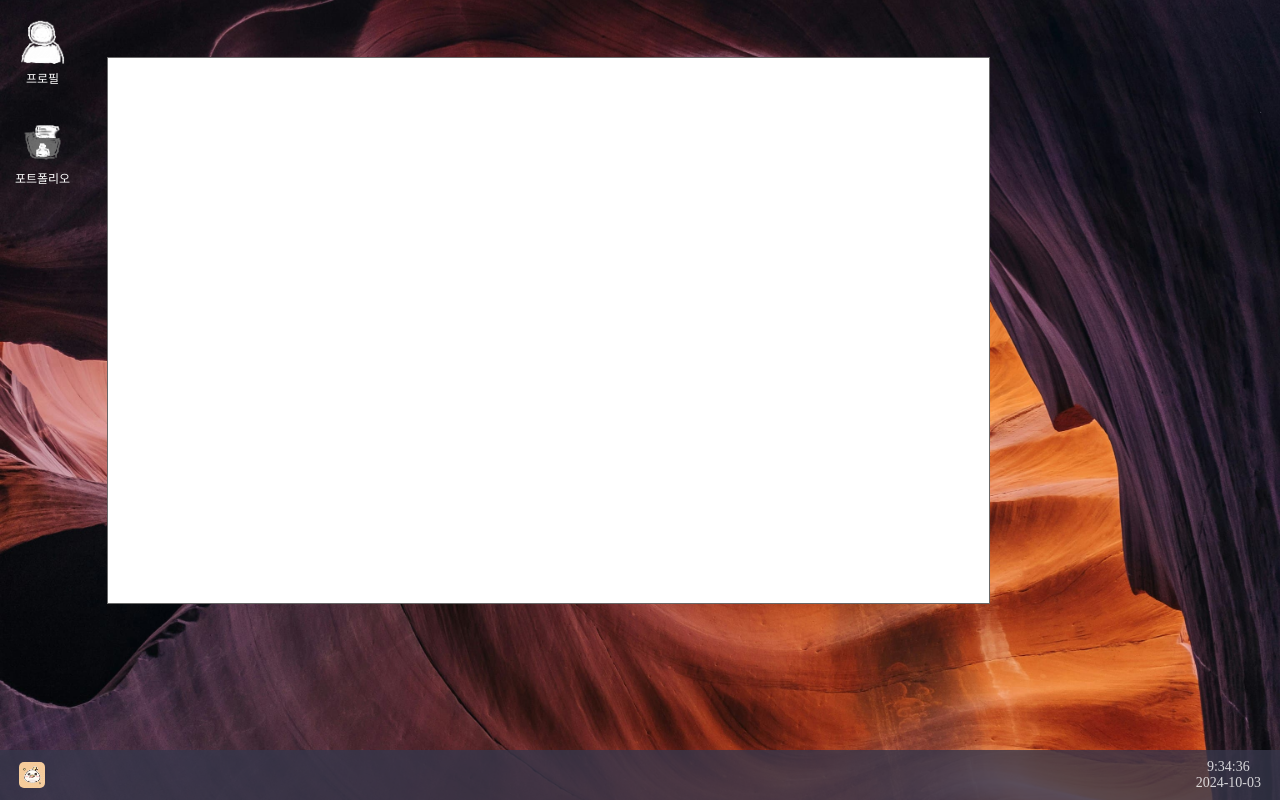
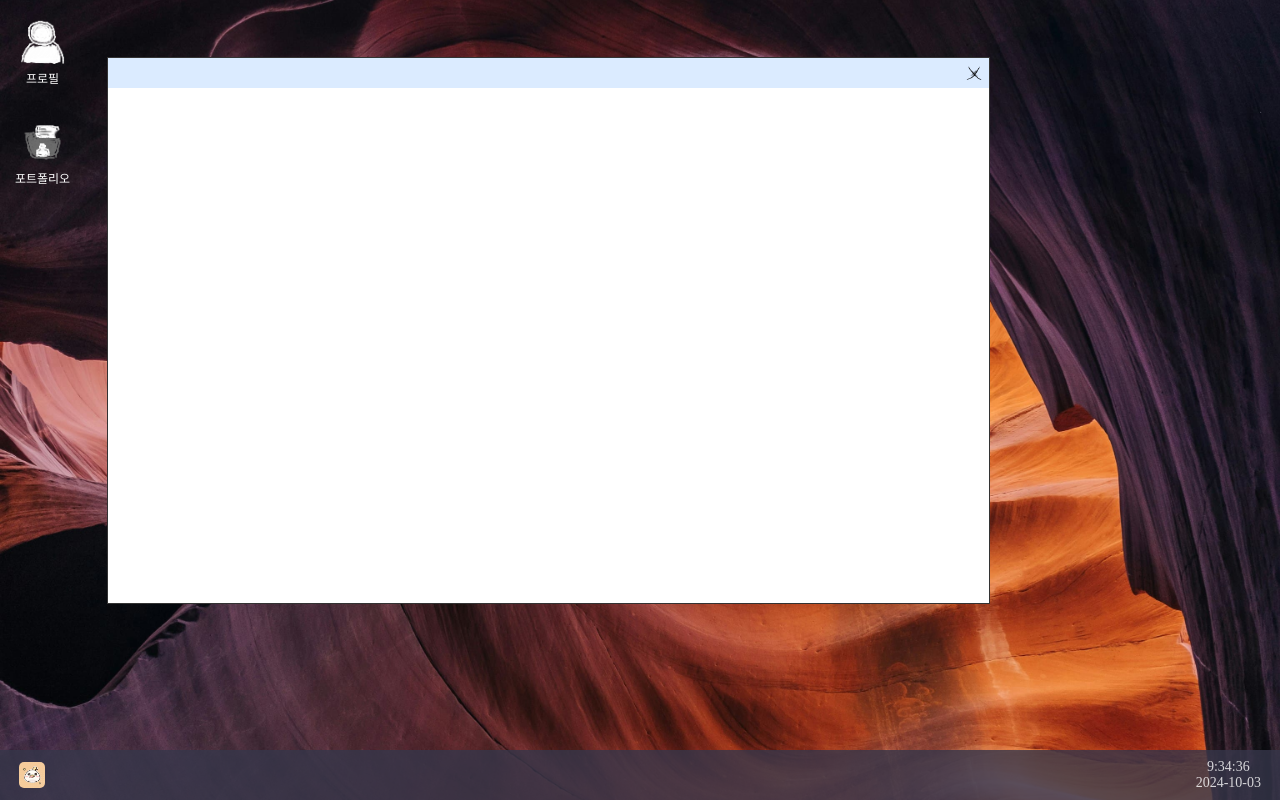
Before and after one commit to gnemek20/rnjs, a Next.js app: page / in a window 1280 px wide. Built offline with nearby package versions, Linux system fonts and the light colour scheme.

Commit message:
웹 상단 작업 표시줄 추가, 작업 표시줄 드래그 시 웹이 이동하는 기능 추가, (outline / webTaskbar / web)의 css 파일 분리

```diff
--- a/components/web.tsx
+++ b/components/web.tsx
@@ -1,16 +1,24 @@
 import styles from '@/styles/web/web.module.css';
+import outlineStyles from '@/styles/web/outline.module.css';
+import webTaskbarStyles from '@/styles/web/webTaskbar.module.css';
+import Image from 'next/image';
 import { useEffect, useRef, useState } from 'react';
+
+const xIcon = {
+  src: require('@/public/icons/x.png'),
+  alt: 'x'
+}
 
 const Web = () => {
   const webRef = useRef<HTMLDivElement>(null);
 
-  const Outline = () => {
   const [webTop, setWebTop] = useState<number>();
   const [webLeft, setWebLeft] = useState<number>();
 
   const [webWidth, setWebWidth] = useState<number>();
   const [webHeight, setWebHeight] = useState<number>();
 
+  const Outline = () => {
     type straight = 't' | 'r' | 'b' | 'l';
     type diagonal = 'tl' | 'tr' | 'br' | 'bl';
 
@@ -58,6 +66,56 @@ const Web = () => {
       document.addEventListener('mouseup', finishResizing, { once: true });
     }
 
+    return (
+      <div className={`${outlineStyles.outline}`}>
+        <div className={`${outlineStyles.line}`}>
+          {/* 위, 오른쪽, 아래, 왼쪽 */}
+          <div onMouseDown={(event: React.MouseEvent) => startResizing(event, 't')} />
+          <div onMouseDown={(event: React.MouseEvent) => startResizing(event, 'r')} />
+          <div onMouseDown={(event: React.MouseEvent) => startResizing(event, 'b')} />
+          <div onMouseDown={(event: React.MouseEvent) => startResizing(event, 'l')} />
+        </div>
+        <div className={`${outlineStyles.vertex}`}>
+          {/* 북서, 북동, 남동, 남서 */}
+          <div onMouseDown={(event: React.MouseEvent) => startResizing(event, 'tl')} />
+          <div onMouseDown={(event: React.MouseEvent) => startResizing(event, 'tr')} />
+          <div onMouseDown={(event: React.MouseEvent) => startResizing(event, 'br')} />
+          <div onMouseDown={(event: React.MouseEvent) => startResizing(event, 'bl')} />
+        </div>
+      </div>
+    );
+  }
+
+  const WebTaskbar = () => {
+    const startMoving = (clickEvent: React.MouseEvent) => {
+      const moveWeb = (moveEvent: MouseEvent) => {
+        const deltaX = moveEvent.screenX - clickEvent.screenX;
+        const deltaY = moveEvent.screenY - clickEvent.screenY;
+
+        const top = webTop as number + deltaY;
+        const left = webLeft as number + deltaX;
+
+        setWebTop(top);
+        setWebLeft(left);
+      }
+
+      const finishMoving = () => {
+        document.removeEventListener('mousemove', moveWeb);
+      }
+
+      document.addEventListener('mousemove', moveWeb);
+      document.addEventListener('mouseup', finishMoving, { once: true });
+    }
+
+    return (
+      <div className={`${webTaskbarStyles.webTaskbar}`} onMouseDown={(event: React.MouseEvent) => startMoving(event)}>
+        <div className={`${webTaskbarStyles.close}`}>
+          <Image src={xIcon.src} alt={xIcon.alt} />
+        </div>
+      </div>
+    );
+  }
+
   useEffect(() => {
     const target = webRef.current;
 
@@ -88,30 +146,10 @@ const Web = () => {
   }, []);
 
   return (
-      <div className={`${styles.outline}`}>
-        <div className={`${styles.line}`}>
-          {/* 위, 오른쪽, 아래, 왼쪽 */}
-          <div onMouseDown={(event: React.MouseEvent) => startResizing(event, 't')} />
-          <div onMouseDown={(event: React.MouseEvent) => startResizing(event, 'r')} />
-          <div onMouseDown={(event: React.MouseEvent) => startResizing(event, 'b')} />
-          <div onMouseDown={(event: React.MouseEvent) => startResizing(event, 'l')} />
-        </div>
-        <div className={`${styles.vertex}`}>
-          {/* 북서, 북동, 남동, 남서 */}
-          <div onMouseDown={(event: React.MouseEvent) => startResizing(event, 'tl')} />
-          <div onMouseDown={(event: React.MouseEvent) => startResizing(event, 'tr')} />
-          <div onMouseDown={(event: React.MouseEvent) => startResizing(event, 'br')} />
-          <div onMouseDown={(event: React.MouseEvent) => startResizing(event, 'bl')} />
-        </div>
-      </div>
-    );
-  }
-
-  return (
     <div ref={webRef} className={`${styles.web}`}>
       <Outline />
-      <div className={`${styles.body}`}>
-
+      <div className={`${styles.container}`}>
+        <WebTaskbar />
       </div>
     </div>
   );
--- /dev/null
+++ b/styles/web/outline.module.css
@@ -0,0 +1,66 @@
+.outline {
+  position: absolute;
+  width: 100%;
+  height: 100%;
+}
+.line > div {
+  z-index: 1;
+  position: absolute;
+}
+.line > div:nth-child(odd) {
+  padding: 5px 0px;
+}
+.line > div:nth-child(even) {
+  padding: 0px 5px;
+}
+.line > div:nth-child(1) {
+  cursor: n-resize;
+  top: 0;
+  left: 0;
+  width: 100%;
+}
+.line > div:nth-child(2) {
+  cursor: e-resize;
+  top: 0;
+  right: 0;
+  height: 100%;
+}
+.line > div:nth-child(3) {
+  cursor: s-resize;
+  bottom: 0;
+  left: 0;
+  width: 100%;
+}
+.line > div:nth-child(4) {
+  cursor: w-resize;
+  bottom: 0;
+  left: 0;
+  height: 100%;
+}
+.vertex > div {
+  position: absolute;
+  z-index: 2;
+  padding: 7px;
+}
+.vertex > div:nth-child(odd) {
+  cursor: nwse-resize;
+}
+.vertex > div:nth-child(even) {
+  cursor: nesw-resize;
+}
+.vertex > div:nth-child(1) {
+  top: 0;
+  left: 0;
+}
+.vertex > div:nth-child(2) {
+  top: 0;
+  right: 0;
+}
+.vertex > div:nth-child(3) {
+  bottom: 0;
+  right: 0;
+}
+.vertex > div:nth-child(4) {
+  bottom: 0;
+  left: 0;
+}
--- a/styles/web/web.module.css
+++ b/styles/web/web.module.css
@@ -10,77 +10,12 @@
   align-items: center;
 }
 
-.body {
+.container {
   position: relative;
   width: calc(100% - 15px);
   height: calc(100% - 15px);
   background-color: white;
-  border: 1px solid dimgray;
-}
-
-.outline {
-  position: absolute;
-  width: 100%;
-  height: 100%;
-}
-.line > div {
-  position: absolute;
-}
-.line > div:nth-child(odd) {
-  padding: 5px 0px;
-}
-.line > div:nth-child(even) {
-  padding: 0px 5px;
-}
-.line > div:nth-child(1) {
-  cursor: n-resize;
-  top: 0;
-  left: 0;
-  width: 100%;
-}
-.line > div:nth-child(2) {
-  cursor: e-resize;
-  top: 0;
-  right: 0;
-  height: 100%;
-}
-.line > div:nth-child(3) {
-  cursor: s-resize;
-  bottom: 0;
-  left: 0;
-  width: 100%;
-}
-.line > div:nth-child(4) {
-  cursor: w-resize;
-  bottom: 0;
-  left: 0;
-  height: 100%;
-}
-.vertex > div {
-  position: absolute;
-  padding: 7px;
-}
-.vertex > div:nth-child(odd) {
-  cursor: nwse-resize;
-}
-.vertex > div:nth-child(even) {
-  cursor: nesw-resize;
-}
-.vertex > div:nth-child(1) {
-  top: 0;
-  left: 0;
-}
-.vertex > div:nth-child(2) {
-  top: 0;
-  right: 0;
-}
-.vertex > div:nth-child(3) {
-  bottom: 0;
-  right: 0;
-}
-.vertex > div:nth-child(4) {
-  bottom: 0;
-  left: 0;
+  border: 1px solid rgba(0, 0, 0, 0.8);
 }
 
 @media screen and (max-width: 768px) {
--- /dev/null
+++ b/styles/web/webTaskbar.module.css
@@ -0,0 +1,37 @@
+.webTaskbar {
+  width: 100%;
+  height: 30px;
+  background-color: rgba(210, 230, 255, 0.8);
+  display: flex;
+}
+.webTaskbar > div {
+  z-index: 3;
+  cursor: pointer;
+  display: flex;
+  justify-content: center;
+  align-items: center;
+  padding: 7px;
+  transition: all 200ms;
+}
+.webTaskbar img {
+  width: auto;
+  height: 100%;
+  transition: all 100ms;
+}
+
+.close {
+  margin-left: auto;
+}
+
+@media (hover: hover) {
+  .webTaskbar > div:hover {
+    background-color: rgba(0, 0, 0, 0.15);
+  }
+
+  .close:hover {
+    background-color: rgba(255, 0, 0, 0.856) !important;
+  }
+  .close:hover > img {
+    filter: invert(1);
+  }
+}
```
Also changed, not shown: public/icons/x.png (added). Lines whose indentation alone changed are shown as unchanged.
